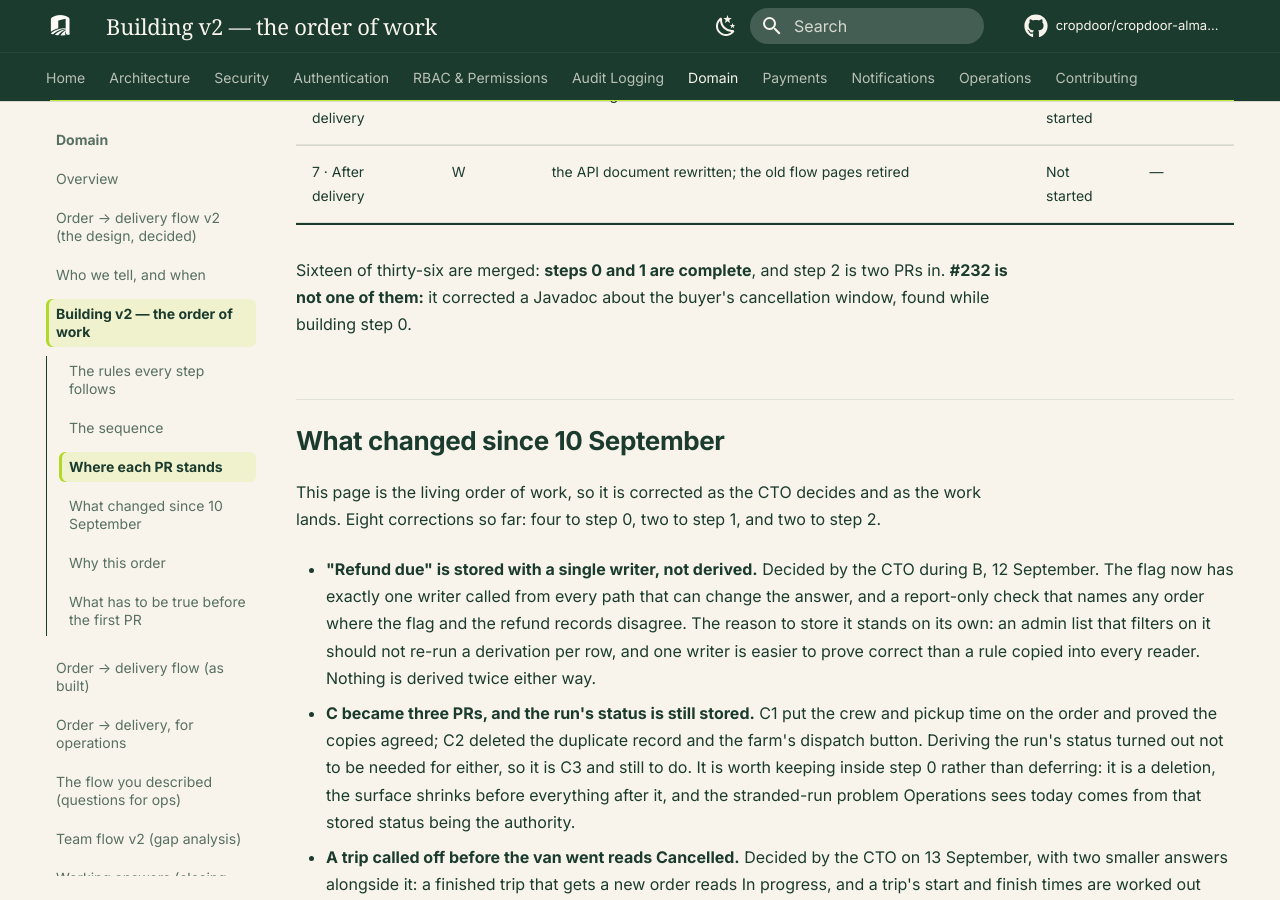
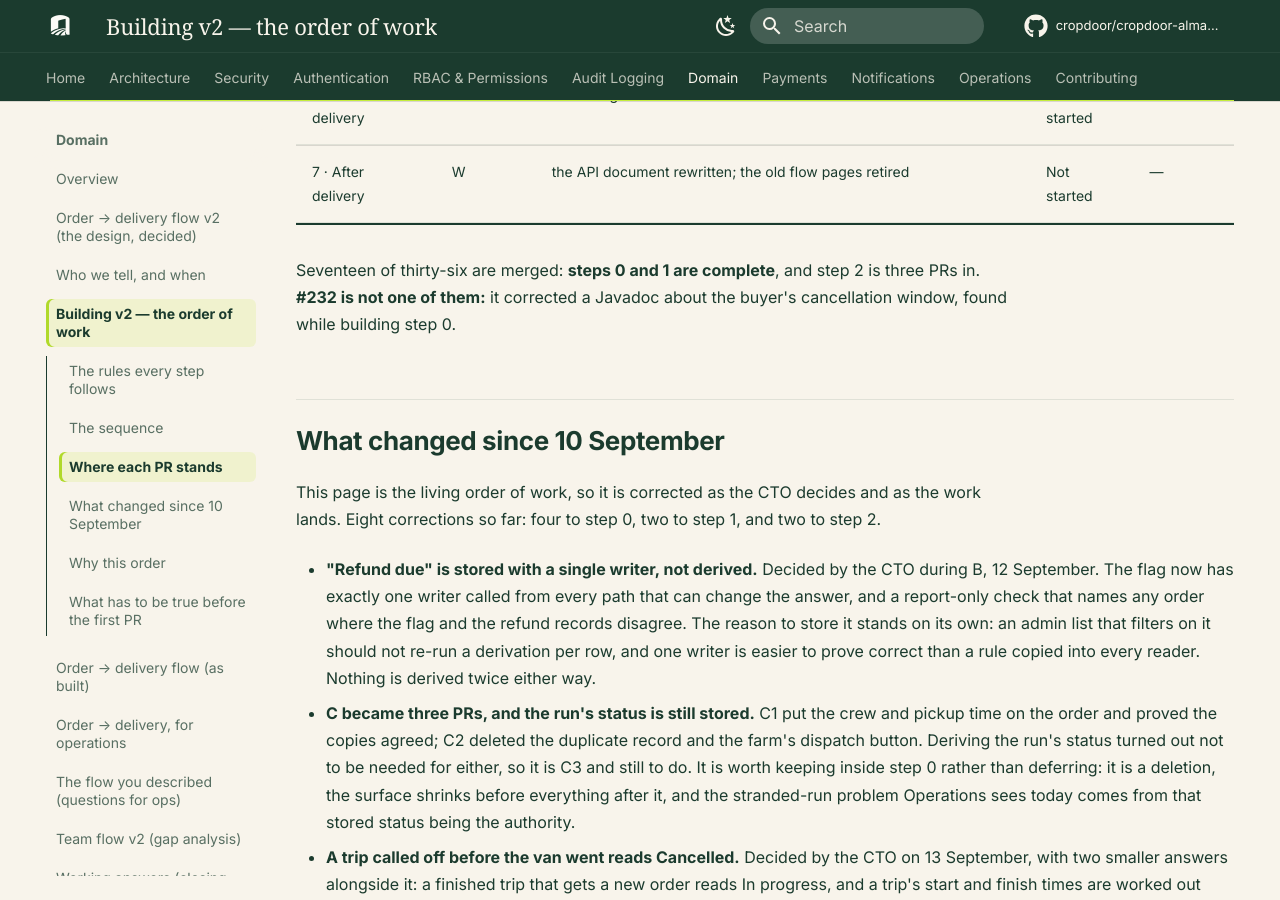
Before and after one commit to cropdoor/cropdoor-almanac, an MkDocs documentation site: the page built from docs/domain/order-delivery-flow-v2-build-order.md, in a window 1280 px wide and 900 px high, scrolled down 6590 px. Built offline with MkDocs 1.6.1 and Material for MkDocs 9.7.7, drawn with Linux system fonts in a browser that asks for light colours; some web fonts are replaced; comment, search, counter and statistics services are not loaded.

Commit message:
docs(build-order): X2b merged (#242)

```diff
--- a/docs/domain/order-delivery-flow-v2-build-order.md
+++ b/docs/domain/order-delivery-flow-v2-build-order.md
@@ -79,7 +79,7 @@ The one place that says what is finished. A PR is **Done** only once it is merge
 | 7 · After delivery | V | two ratings | Not started | — |
 | 7 · After delivery | W | the API document rewritten; the old flow pages retired | Not started | — |
 
-Sixteen of thirty-six are merged: **steps 0 and 1 are complete**, and step 2 is two PRs in. **#232 is not one of them:** it corrected a Javadoc about the buyer's cancellation window, found while building step 0.
+Seventeen of thirty-six are merged: **steps 0 and 1 are complete**, and step 2 is three PRs in. **#232 is not one of them:** it corrected a Javadoc about the buyer's cancellation window, found while building step 0.
 
 ## What changed since 10 September
 
```
Also changed, not shown: other parts of docs/domain/order-delivery-flow-v2-build-order.md (+1 -1 lines).
